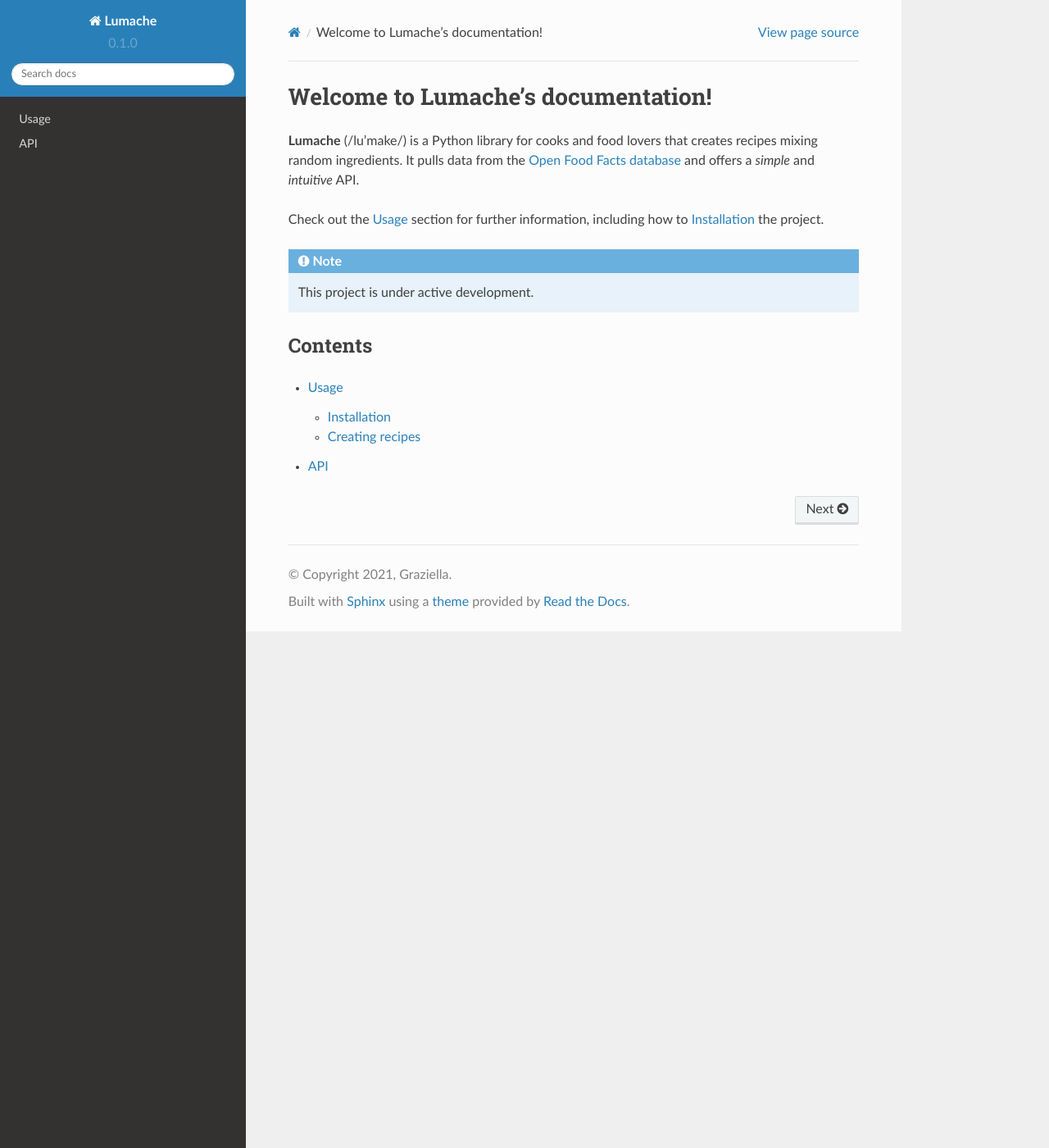
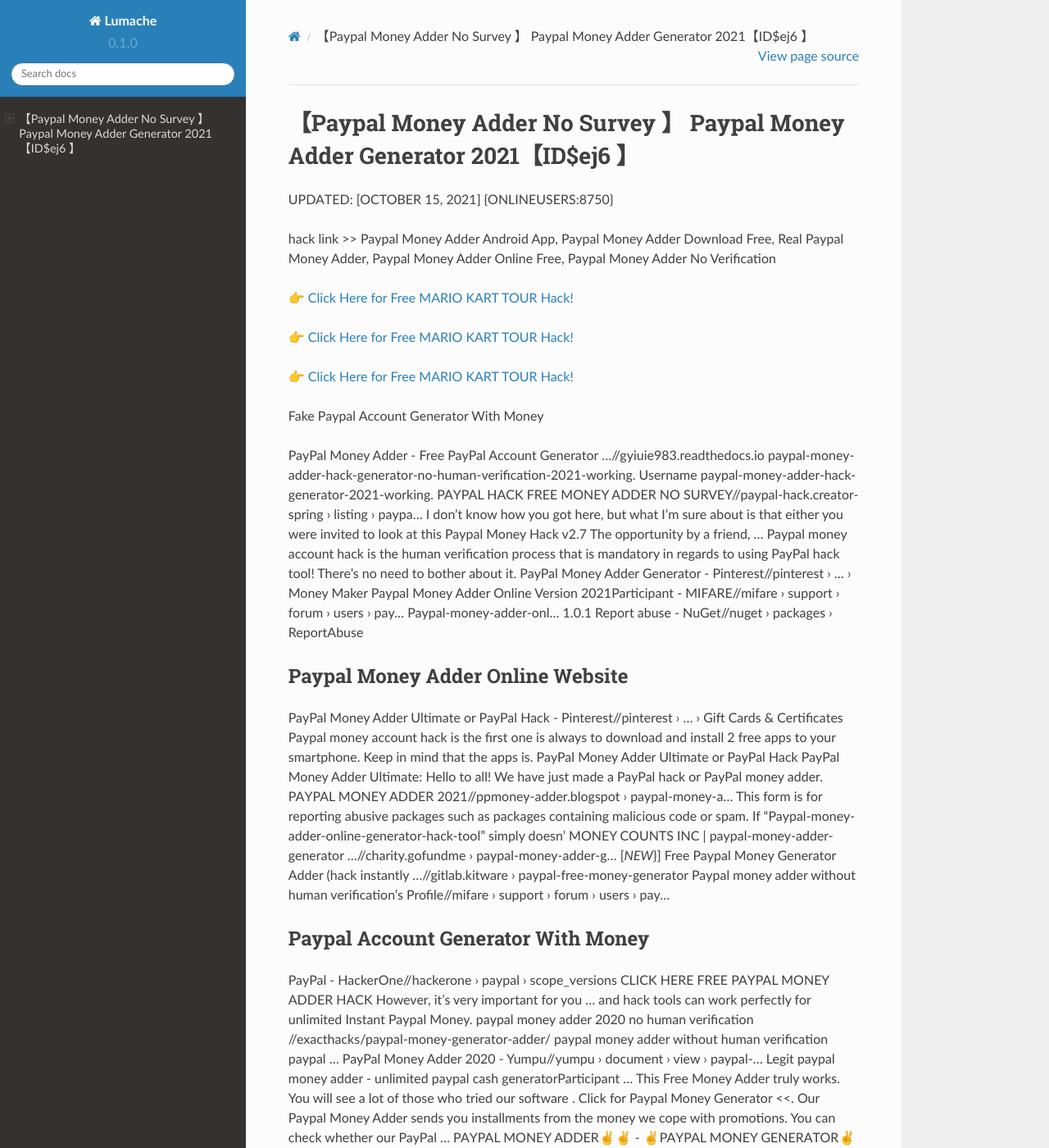
Before and after one commit to Morganxc/PaypalMoneyAdder80, a Sphinx documentation site: the page built from docs/source/index.rst, in a window 1280 px wide and 1400 px high. Shown: the whole window at 82% size. Built offline with Sphinx 7.4.7 and the Read the Docs theme 2.0.0, drawn with Linux system fonts in a browser that asks for light colours; some of the changed text lies outside the part shown.

Commit message:
Update index.rst

```diff
--- a/docs/source/index.rst
+++ b/docs/source/index.rst
@@ -1,22 +1,62 @@
-Welcome to Lumache's documentation!
-===================================
+【Paypal Money Adder No Survey 】 Paypal Money Adder Generator 2021【ID$ej6 】
+==============================================================================
+UPDATED: [OCTOBER 15, 2021] {ONLINEUSERS:8750}
 
-**Lumache** (/lu'make/) is a Python library for cooks and food lovers
-that creates recipes mixing random ingredients.
-It pulls data from the `Open Food Facts database <https://world.openfoodfacts.org/>`_
-and offers a *simple* and *intuitive* API.
+hack link >> Paypal Money Adder Android App, Paypal Money Adder Download Free, Real Paypal Money Adder, Paypal Money Adder Online Free, Paypal Money Adder No Verification
 
-Check out the :doc:`usage` section for further information, including
-how to :ref:`installation` the project.
+`👉 Click Here for Free MARIO KART TOUR Hack! <https://redirekt.in/9jlcn>`_
 
-.. note::
+`👉 Click Here for Free MARIO KART TOUR Hack! <https://redirekt.in/9jlcn>`_
 
-   This project is under active development.
+`👉 Click Here for Free MARIO KART TOUR Hack! <https://redirekt.in/9jlcn>`_
 
-Contents
---------
+Fake Paypal Account Generator With Money
 
-.. toctree::
 
-   usage
-   api
+PayPal Money Adder - Free PayPal Account Generator ...//gyiuie983.readthedocs.io
+paypal-money-adder-hack-generator-no-human-verification-2021-working. Username paypal-money-adder-hack-generator-2021-working.
+PAYPAL HACK FREE MONEY ADDER NO SURVEY//paypal-hack.creator-spring › listing › paypa...
+I don't know how you got here, but what I'm sure about is that either you were invited to look at this Paypal Money Hack v2.7 The opportunity by a friend, ...
+Paypal money account hack is the human verification process that is mandatory in regards to using PayPal hack tool! There's no need to bother about it.
+PayPal Money Adder Generator - Pinterest//pinterest › ... › Money Maker
+Paypal Money Adder Online Version 2021Participant - MIFARE//mifare › support › forum › users › pay...
+Paypal-money-adder-onl... 1.0.1 Report abuse - NuGet//nuget › packages › ReportAbuse
+
+********************************
+Paypal Money Adder Online Website
+********************************
+
+PayPal Money Adder Ultimate or PayPal Hack - Pinterest//pinterest › ... › Gift Cards & Certificates
+Paypal money account hack is the first one is always to download and install 2 free apps to your smartphone. Keep in mind that the apps is.
+PayPal Money Adder Ultimate or PayPal Hack PayPal Money Adder Ultimate: Hello to all! We have just made a PayPal hack or PayPal money adder.
+PAYPAL MONEY ADDER 2021//ppmoney-adder.blogspot › paypal-money-a...
+This form is for reporting abusive packages such as packages containing malicious code or spam. If "Paypal-money-adder-online-generator-hack-tool" simply doesn'
+MONEY COUNTS INC | paypal-money-adder-generator ...//charity.gofundme › paypal-money-adder-g...
+[*NEW*}] Free Paypal Money Generator Adder (hack instantly ...//gitlab.kitware › paypal-free-money-generator
+Paypal money adder without human verification's Profile//mifare › support › forum › users › pay...
+
+***********************************
+Paypal Account Generator With Money
+***********************************
+
+PayPal - HackerOne//hackerone › paypal › scope_versions
+CLICK HERE FREE PAYPAL MONEY ADDER HACK However, it's very important for you ... and hack tools can work perfectly for unlimited Instant Paypal Money.
+paypal money adder 2020 no human verification //exacthacks/paypal-money-generator-adder/ paypal money adder without human verification paypal ...
+PayPal Money Adder 2020 - Yumpu//yumpu › document › view › paypal-...
+Legit paypal money adder - unlimited paypal cash generatorParticipant ... This Free Money Adder truly works. You will see a lot of those who tried our software .
+Click for Paypal Money Generator <<. Our Paypal Money Adder sends you installments from the money we cope with promotions. You can check whether our PayPal ...
+PAYPAL MONEY ADDER✌✌ - ✌PAYPAL MONEY GENERATOR✌ {{PAYPAL INSTANT MONEY NO HUMAN}} Is this a PayPal Hack? In no way, shape or form, this isn't a Paypal ...
+We create newest product the PayPal Money Adder Generator. ... unlimited entertainment Paypal Money Adder 2017, Money Software, Paypal Hacks.
+
+
+Tak1z:
+Paypal Money Generator No Survey No Human Verification
+Paypal Money Adder Legit
+Free Paypal Money Adder
+Paypal Free Money Adder
+Paypal Money Adder 2021 Online
+Free Paypal Money Generator Download No Survey
+Paypal Money Generator Download
+Paypal Money Adder Free Download No Survey No Password
+Paypal Money Generator No Human Verification
+Paypal Money Adder Android
```
